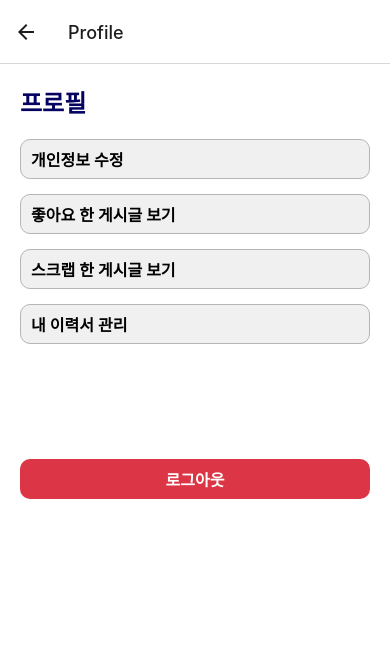
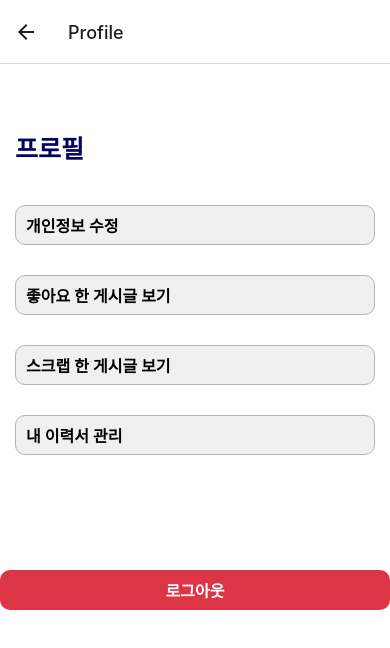
Before and after one commit to GDSC-Hongik/comong-jennie-mobile, a React Native app: screen /Profile in a window 390 px wide. Shown: the top 648 px of the page. Built offline with nearby package versions, Linux system fonts and the light colour scheme; no server answers.

Commit message:
Add: 타이틀 컴포넌트 추가

```diff
--- a/screens/LikePostScreen.tsx
+++ b/screens/LikePostScreen.tsx
@@ -5,6 +5,7 @@ import { View, Text, TextInput, StyleSheet, Alert, Pressable } from 'react-nativ
 import { NativeStackNavigationProp } from '@react-navigation/native-stack';
 import { RootStackParamList, NotificationScreenNavigationProp } from '../types/navigation';
 import NotificationBox2 from '../src/components/NotificationBox2';
+import TitleComponent from '../src/components/TitleComponent';
 
 interface Props {
   navigation: NotificationScreenNavigationProp;
@@ -13,7 +14,10 @@ interface Props {
 const LikePostScreen: React.FC<Props> = ({ navigation }) => {
 
     return (
+
       <View style={styles.container}>
+        <TitleComponent title={'좋아요 한 게시글'} >
+        </TitleComponent>
         <NotificationBox2 title={'컴퓨터네트워크(박준철) 새 글 알림'} detail={'과제 2번 풀이 비교해 볼 사람...'}></NotificationBox2>
         <NotificationBox2 title={'알고리즘분석(하란) 새 글 알림'} detail={'이거 설마 진짜 손으로 다 써야 됨?'}></NotificationBox2>
       </View>
--- a/screens/NotificationScreen.tsx
+++ b/screens/NotificationScreen.tsx
@@ -5,6 +5,7 @@ import { View, Text, TextInput, StyleSheet, Alert, Pressable } from 'react-nativ
 import { NativeStackNavigationProp } from '@react-navigation/native-stack';
 import { RootStackParamList, NotificationScreenNavigationProp } from '../types/navigation';
 import NotificationBox from '../src/components/NotificationBox';
+import TitleComponent from '../src/components/TitleComponent';
 
 interface Props {
   navigation: NotificationScreenNavigationProp;
@@ -14,6 +15,8 @@ const NotificationScreen: React.FC<Props> = ({ navigation }) => {
 
     return (
       <View style={styles.container}>
+        <TitleComponent title={'알림'} >
+        </TitleComponent>
         <NotificationBox title={'컴퓨터네트워크(박준철) 새 글 알림'} detail={'과제 2번 풀이 비교해 볼 사람...'}></NotificationBox>
         <NotificationBox title={'알고리즘분석(하란) 새 글 알림'} detail={'이거 설마 진짜 손으로 다 써야 됨?'}></NotificationBox>
       </View>
--- a/screens/ProfileScreen.tsx
+++ b/screens/ProfileScreen.tsx
@@ -3,6 +3,7 @@ import { View, Text, Alert, StyleSheet, TouchableOpacity, Pressable, TextInput }
 import { NativeStackNavigationProp } from '@react-navigation/native-stack';
 import AsyncStorage from '@react-native-async-storage/async-storage';
 import { RootStackParamList } from '../types/navigation';
+import TitleComponent from '../src/components/TitleComponent';
 
 type ProfileScreenNavigationProp = NativeStackNavigationProp<RootStackParamList, 'Profile'>;
 
@@ -103,7 +104,8 @@ const ProfileScreen: React.FC<Props> = ({ navigation }) => {
 
   return (
     <View style={styles.container}>
-      <Text style={styles.title}>프로필</Text>
+      <TitleComponent title={'프로필'} >
+      </TitleComponent>
 
       {/* <View style={styles.section}>
         <Text style={styles.label}>닉네임</Text>
@@ -152,8 +154,9 @@ const ProfileScreen: React.FC<Props> = ({ navigation }) => {
 const styles = StyleSheet.create({
   container: {
     flex: 1,
-    padding: 20,
+    //padding: 15,
     backgroundColor: '#fff',
+    marginTop: 40,
   },
   title: {
     fontSize: 24,
@@ -179,6 +182,7 @@ const styles = StyleSheet.create({
     borderRadius: 10,
   },
   profileButton: {
+    margin: 15,
     justifyContent: 'center',
     alignItems: 'flex-start',
     backgroundColor: '#F0F0F0',
--- a/screens/ResumeScreen.tsx
+++ b/screens/ResumeScreen.tsx
@@ -7,6 +7,7 @@ import { View, Text, StyleSheet, Alert, Pressable, ScrollView, TouchableOpacity
 import { NativeStackNavigationProp } from '@react-navigation/native-stack';
 import { RootStackParamList, ResumeScreenNavigationProp } from '../types/navigation';
 import ResumeBox from '../src/components/ResumeBox';
+import TitleComponent from '../src/components/TitleComponent';
 
 interface Props {
   navigation: ResumeScreenNavigationProp;
@@ -15,7 +16,10 @@ interface Props {
 const ResumeScreen: React.FC<Props> = ({ navigation }) => {
 
     return (
+
         <ScrollView contentContainerStyle={styles.container}>
+            <TitleComponent title={'내 이력서'} >
+            </TitleComponent>
             <ResumeBox
                 resumeName={'프론트 이력서'}
                 projectExperience={'3회'}
@@ -50,6 +54,14 @@ const ResumeScreen: React.FC<Props> = ({ navigation }) => {
     container: {
         marginTop: 40,
         marginBottom: 40,
+    },
+    title: {
+        fontSize: 25,
+        paddingTop: 10,
+        paddingBottom: 10,
+        textAlign: 'left',
+        color: '#050360',
+        fontWeight: 'bold',
     },
     editButton: {
         alignItems: 'center',
--- a/screens/ScrapPostScreen.tsx
+++ b/screens/ScrapPostScreen.tsx
@@ -5,6 +5,7 @@ import { View, Text, TextInput, StyleSheet, Alert, Pressable } from 'react-nativ
 import { NativeStackNavigationProp } from '@react-navigation/native-stack';
 import { RootStackParamList, NotificationScreenNavigationProp } from '../types/navigation';
 import NotificationBox2 from '../src/components/NotificationBox2';
+import TitleComponent from '../src/components/TitleComponent';
 
 interface Props {
   navigation: NotificationScreenNavigationProp;
@@ -14,6 +15,8 @@ const ScrapPostScreen: React.FC<Props> = ({ navigation }) => {
 
     return (
       <View style={styles.container}>
+        <TitleComponent title={'스크랩 한 게시글'} >
+        </TitleComponent>
         <NotificationBox2 title={'컴퓨터네트워크(박준철) 새 글 알림'} detail={'과제 2번 풀이 비교해 볼 사람...'}></NotificationBox2>
         <NotificationBox2 title={'알고리즘분석(하란) 새 글 알림'} detail={'이거 설마 진짜 손으로 다 써야 됨?'}></NotificationBox2>
       </View>
--- /dev/null
+++ b/src/components/TitleComponent.tsx
@@ -0,0 +1,41 @@
+import React, { useState } from 'react';
+import { View, Text, StyleSheet, TouchableOpacity } from 'react-native';
+
+interface TitleComponentProps {
+    title: string;
+}
+
+const TitleComponent: React.FC<TitleComponentProps> = ({ title }) => {
+    const [isRead, setIsRead] = useState(false);
+
+
+    return (
+        <TouchableOpacity style={styles.container}>
+            <View style={styles.textContainer}>
+                <Text style={styles.title}>{title}</Text>
+            </View>
+        </TouchableOpacity>
+    );
+};
+
+const styles = StyleSheet.create({
+    container: {
+        backgroundColor: '#FFFFFF',
+        flexDirection: 'column',
+        justifyContent: 'flex-start',
+        padding: 15,
+    },
+    textContainer: {
+        flex: 1,
+    },
+    title: {
+        fontSize: 25,
+        paddingTop: 10,
+        paddingBottom: 10,
+        textAlign: 'left',
+        color: '#050360',
+        fontWeight: 'bold',
+    },
+});
+
+export default TitleComponent;
```
